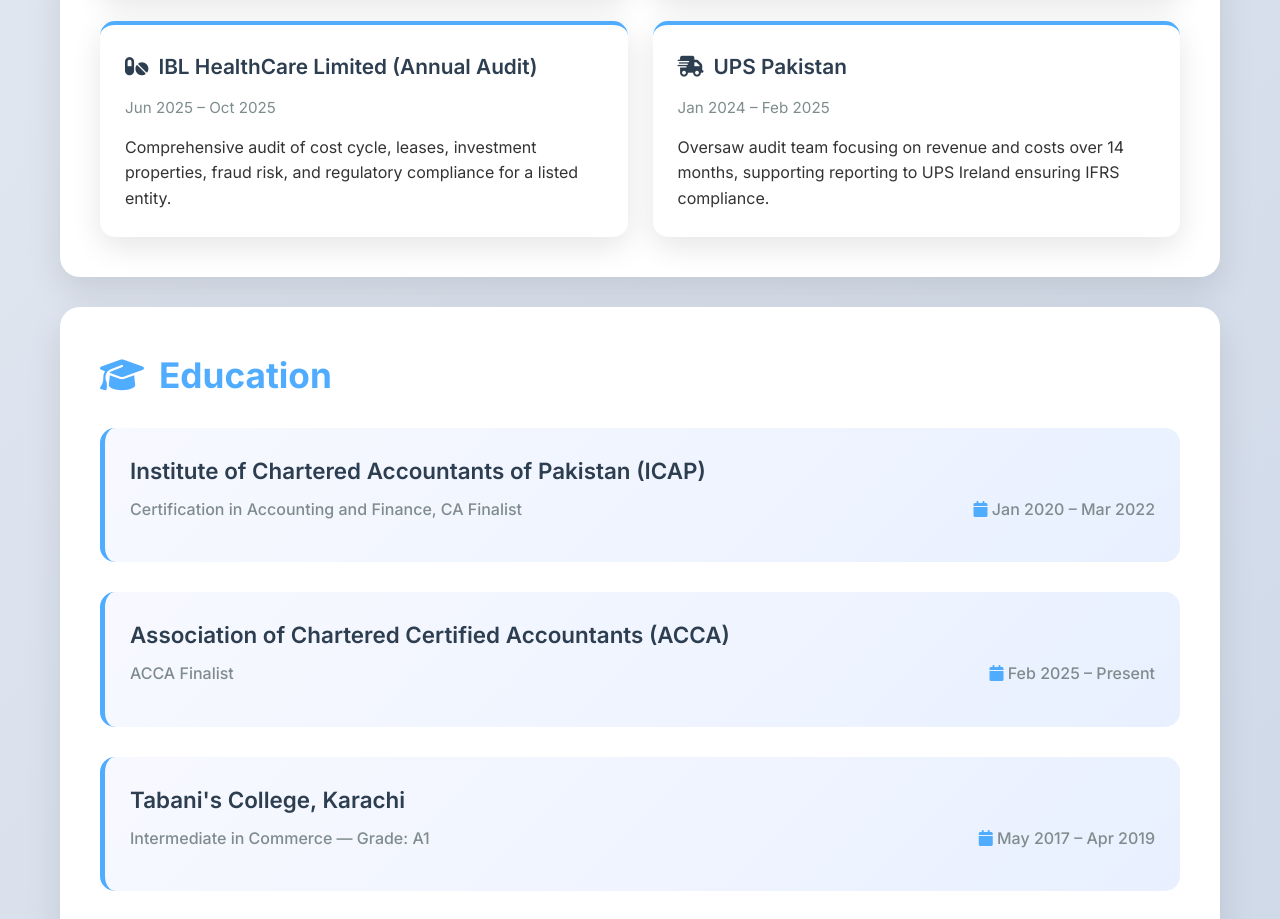
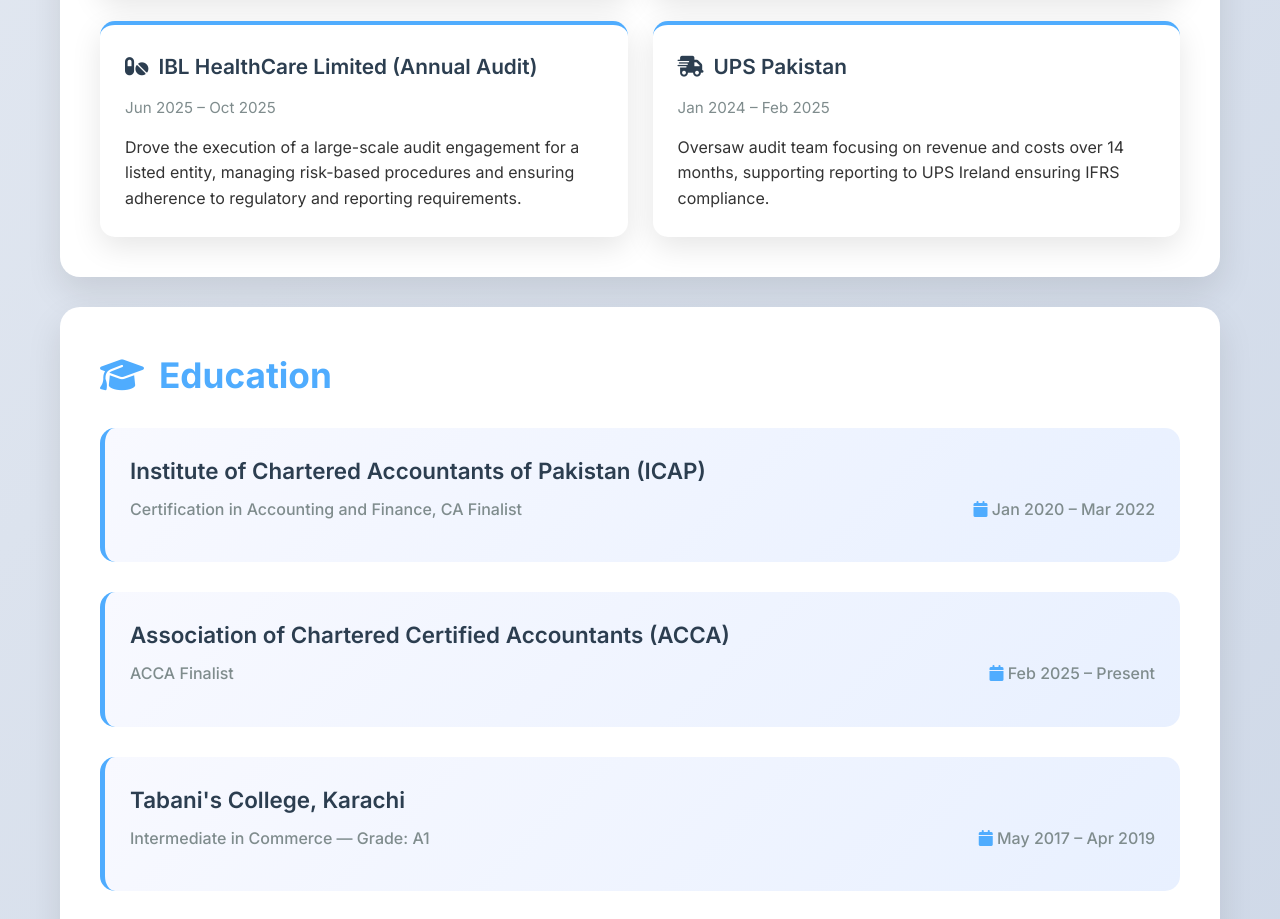
Before and after one commit to skumar903/sandeep-thorani-Resume21, a plain HTML site: page index.html in a window 1280 px wide. Shown: the part 2880-3799 px from the top of the page. Drawn offline with Linux system fonts and the light colour scheme.

Commit message:
Update index.html

```diff
--- a/index.html
+++ b/index.html
@@ -395,7 +395,7 @@
                 <div class="project-card">
                     <div class="project-title"><i class="fas fa-pills"></i> IBL HealthCare Limited (Annual Audit)</div>
                     <div class="project-duration">Jun 2025 – Oct 2025</div>
-                    <p>Comprehensive audit of cost cycle, leases, investment properties, fraud risk, and regulatory compliance for a listed entity.</p>
+                    <p>Drove the execution of a large-scale audit engagement for a listed entity, managing risk-based procedures and ensuring adherence to regulatory and reporting requirements.</p>
                 </div>
                 <div class="project-card">
                     <div class="project-title"><i class="fas fa-shipping-fast"></i> UPS Pakistan</div>
```
